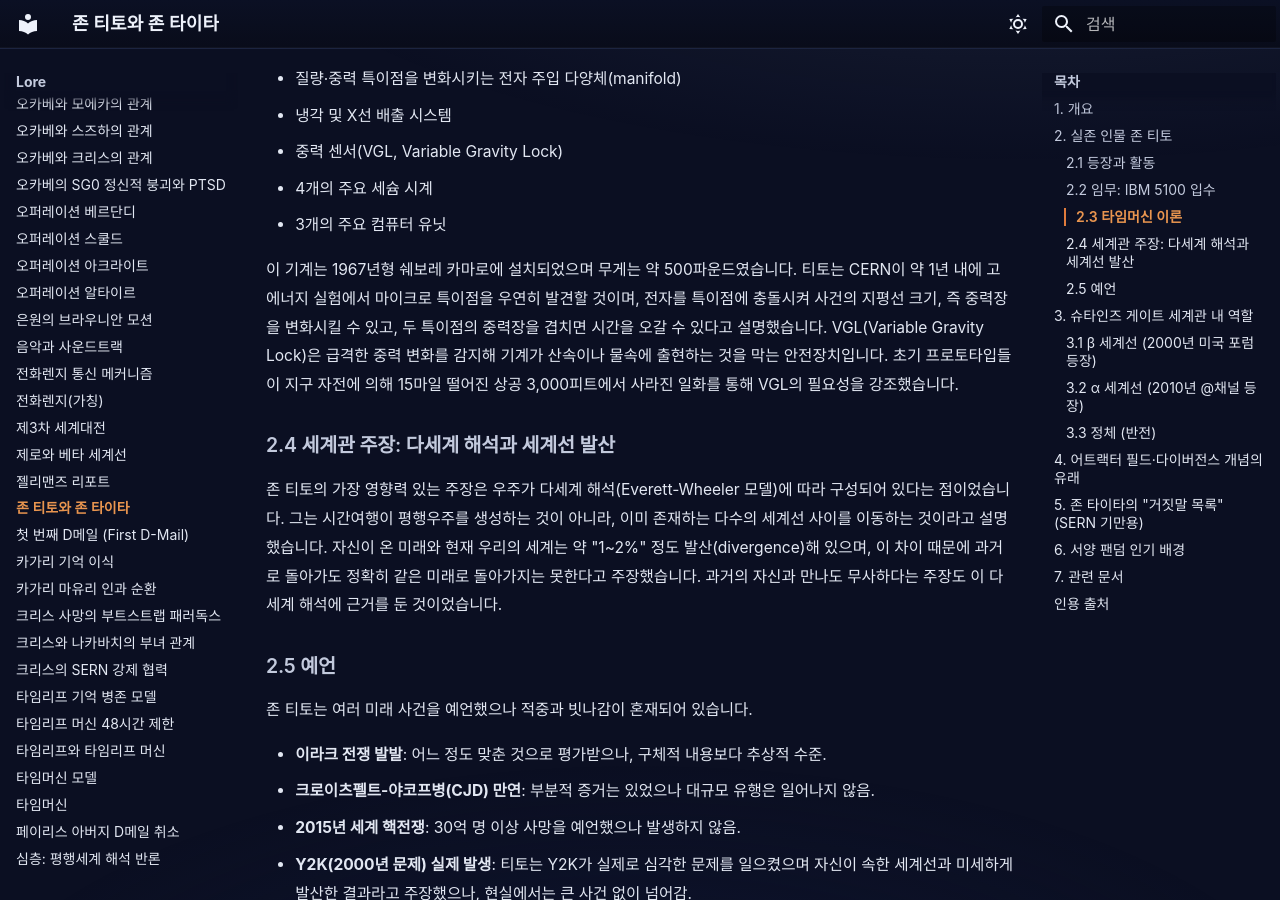
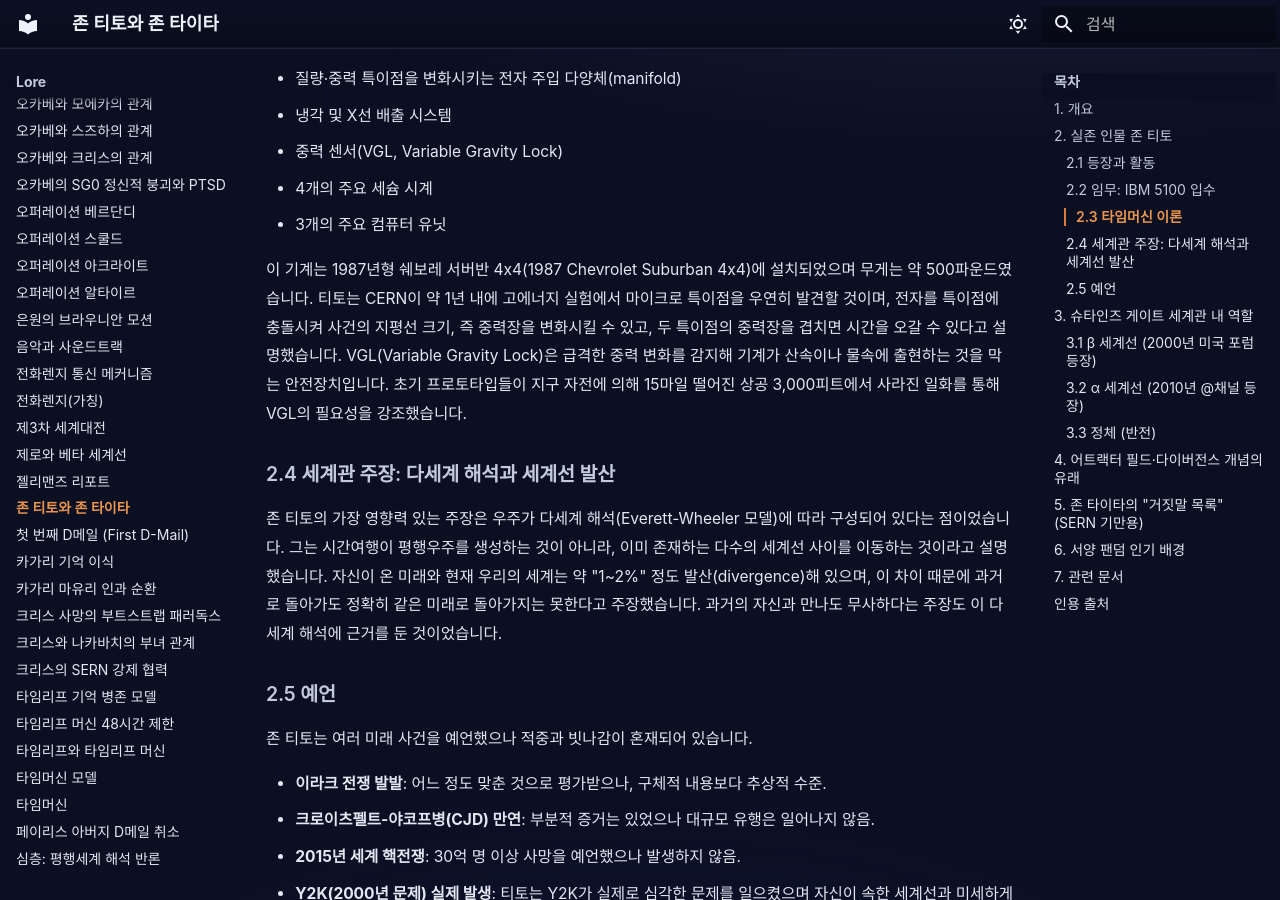
Before and after one commit to sgwiki/sgwiki.github.io, an MkDocs documentation site: the page built from wiki/lore/존-티토와-존-타이타.md, in a window 1280 px wide and 900 px high, scrolled down 1393 px. Built offline with MkDocs 1.6.1 and Material for MkDocs 9.7.7, drawn with Linux system fonts in a browser that asks for light colours; some web fonts are replaced.

Commit message:
fix(wiki): 존-티토와-존-타이타 — P10 a8233ff9 패치 적용

```diff
--- a/wiki/lore/존-티토와-존-타이타.md
+++ b/wiki/lore/존-티토와-존-타이타.md
@@ -39,7 +39,7 @@ description: "존 티토(John Titor)는 2000-2001년 미국 인터넷 포럼에
 - 4개의 주요 세슘 시계
 - 3개의 주요 컴퓨터 유닛
 
-이 기계는 1967년형 쉐보레 카마로에 설치되었으며 무게는 약 500파운드였습니다. 티토는 CERN이 약 1년 내에 고에너지 실험에서 마이크로 특이점을 우연히 발견할 것이며, 전자를 특이점에 충돌시켜 사건의 지평선 크기, 즉 중력장을 변화시킬 수 있고, 두 특이점의 중력장을 겹치면 시간을 오갈 수 있다고 설명했습니다. VGL(Variable Gravity Lock)은 급격한 중력 변화를 감지해 기계가 산속이나 물속에 출현하는 것을 막는 안전장치입니다. 초기 프로토타입들이 지구 자전에 의해 15마일 떨어진 상공 3,000피트에서 사라진 일화를 통해 VGL의 필요성을 강조했습니다.
+이 기계는 1987년형 쉐보레 서버반 4x4(1987 Chevrolet Suburban 4x4)에 설치되었으며 무게는 약 500파운드였습니다. 티토는 CERN이 약 1년 내에 고에너지 실험에서 마이크로 특이점을 우연히 발견할 것이며, 전자를 특이점에 충돌시켜 사건의 지평선 크기, 즉 중력장을 변화시킬 수 있고, 두 특이점의 중력장을 겹치면 시간을 오갈 수 있다고 설명했습니다. VGL(Variable Gravity Lock)은 급격한 중력 변화를 감지해 기계가 산속이나 물속에 출현하는 것을 막는 안전장치입니다. 초기 프로토타입들이 지구 자전에 의해 15마일 떨어진 상공 3,000피트에서 사라진 일화를 통해 VGL의 필요성을 강조했습니다.
 
 ### 2.4 세계관 주장: 다세계 해석과 세계선 발산
 
```
